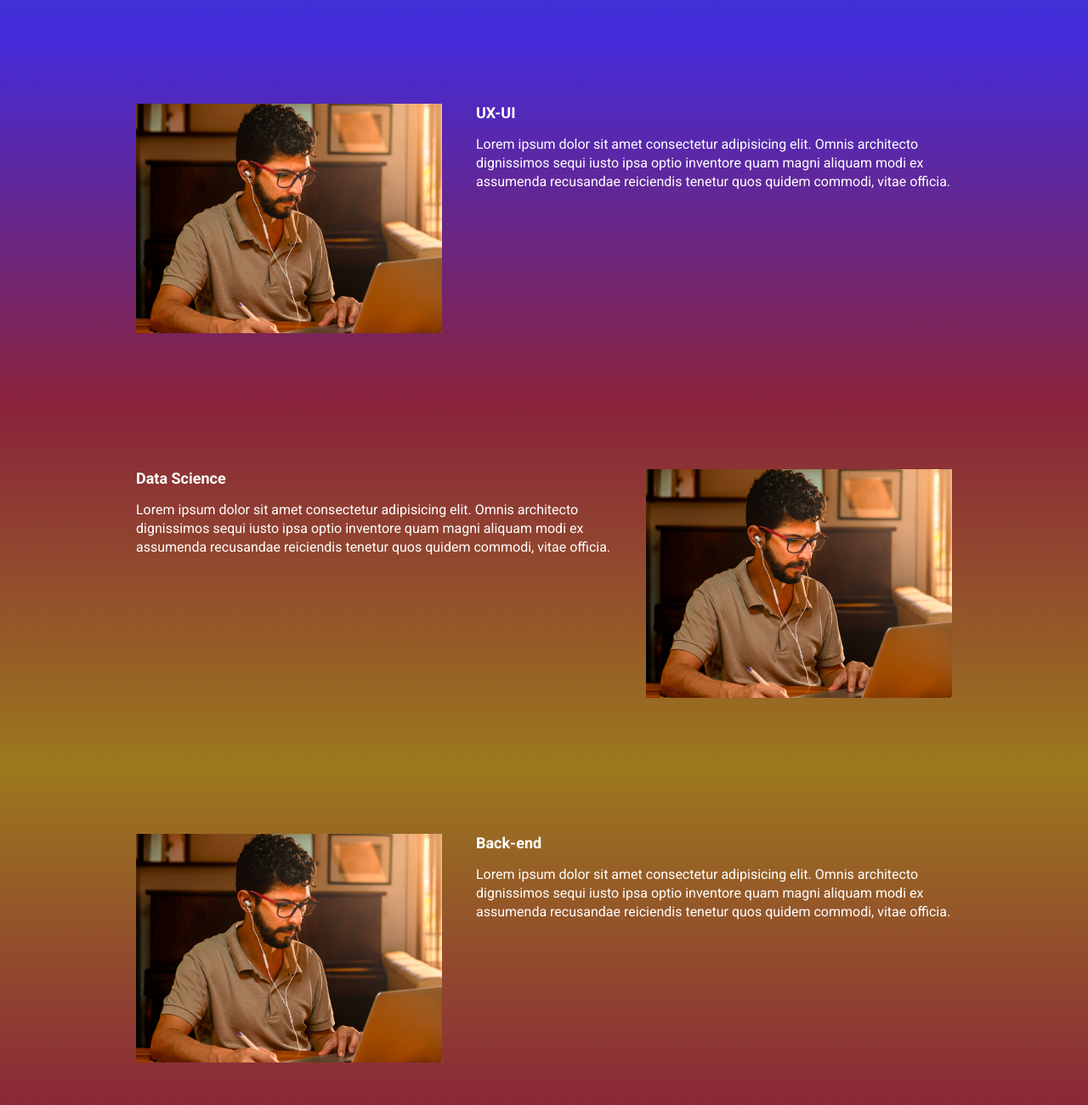
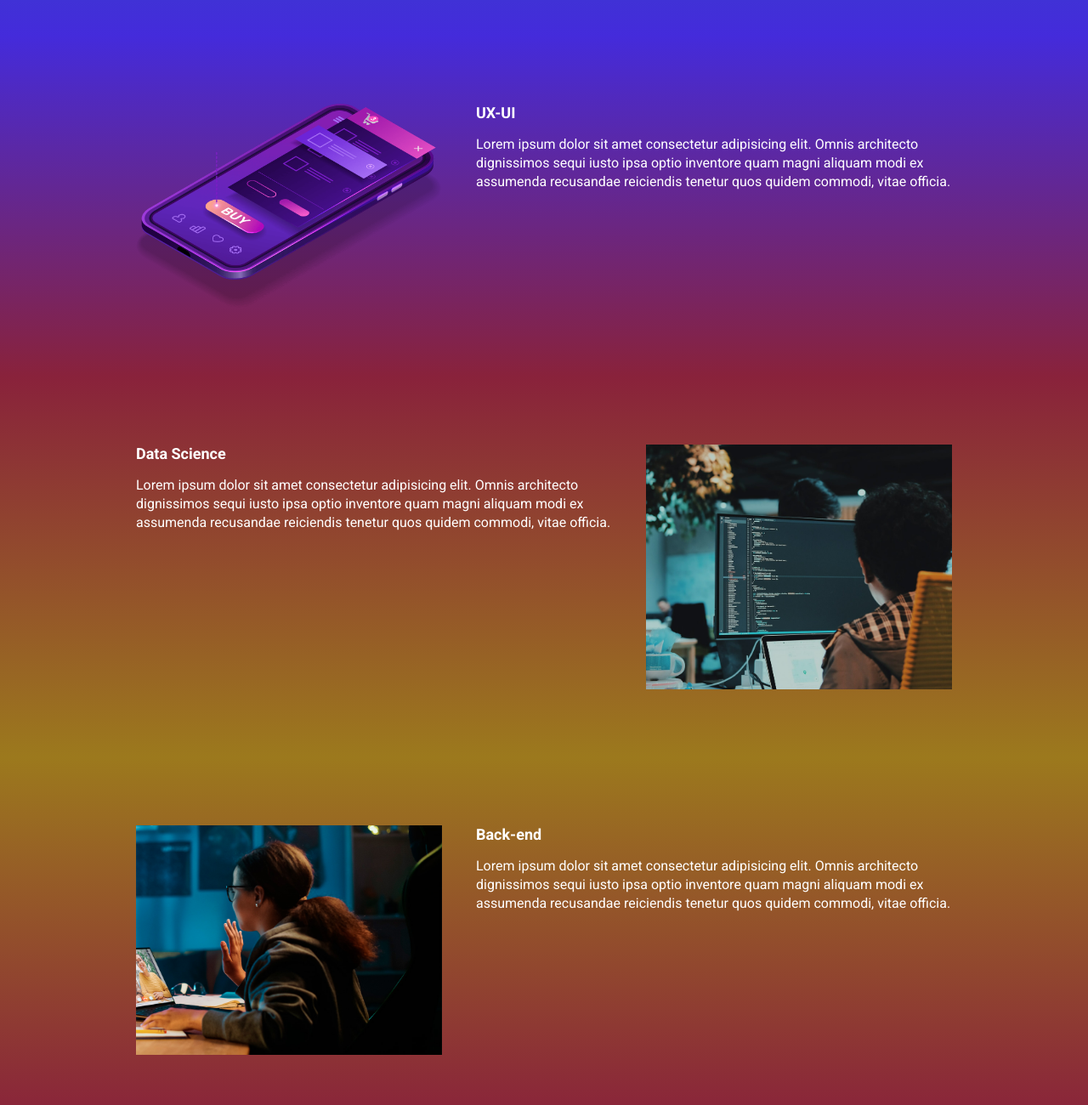
Before and after one commit to elisafa/ebac_tech_talks, a website built with Parcel: page src/index.html in a window 1280 px wide. Shown: the part 940-2240 px from the top of the page at 85% size. Built offline with nearby package versions, Linux system fonts and the light colour scheme.

Commit message:
atualizando as imagens das sessões

```diff
--- a/src/index.html
+++ b/src/index.html
@@ -68,7 +68,7 @@
             commodi, vitae officia.
           </p>
         </div>
-        <img class="event__image" src="./images/frontend.png" alt="Front-end" />
+        <img class="event__image" src="./images/ui-ux.png" alt="Front-end" />
       </div>
     </section>
 
@@ -83,7 +83,7 @@
             commodi, vitae officia.
           </p>
         </div>
-        <img class="event__image" src="./images/frontend.png" alt="Front-end" />
+        <img class="event__image" src="./images/data.png" alt="Front-end" />
       </div>
     </section>
 
@@ -98,7 +98,7 @@
             commodi, vitae officia.
           </p>
         </div>
-        <img class="event__image" src="./images/frontend.png" alt="Front-end" />
+        <img class="event__image" src="./images/backend.png" alt="Front-end" />
       </div>
     </section>
     <script src="https://unpkg.com/aos@next/dist/aos.js"></script>
```
